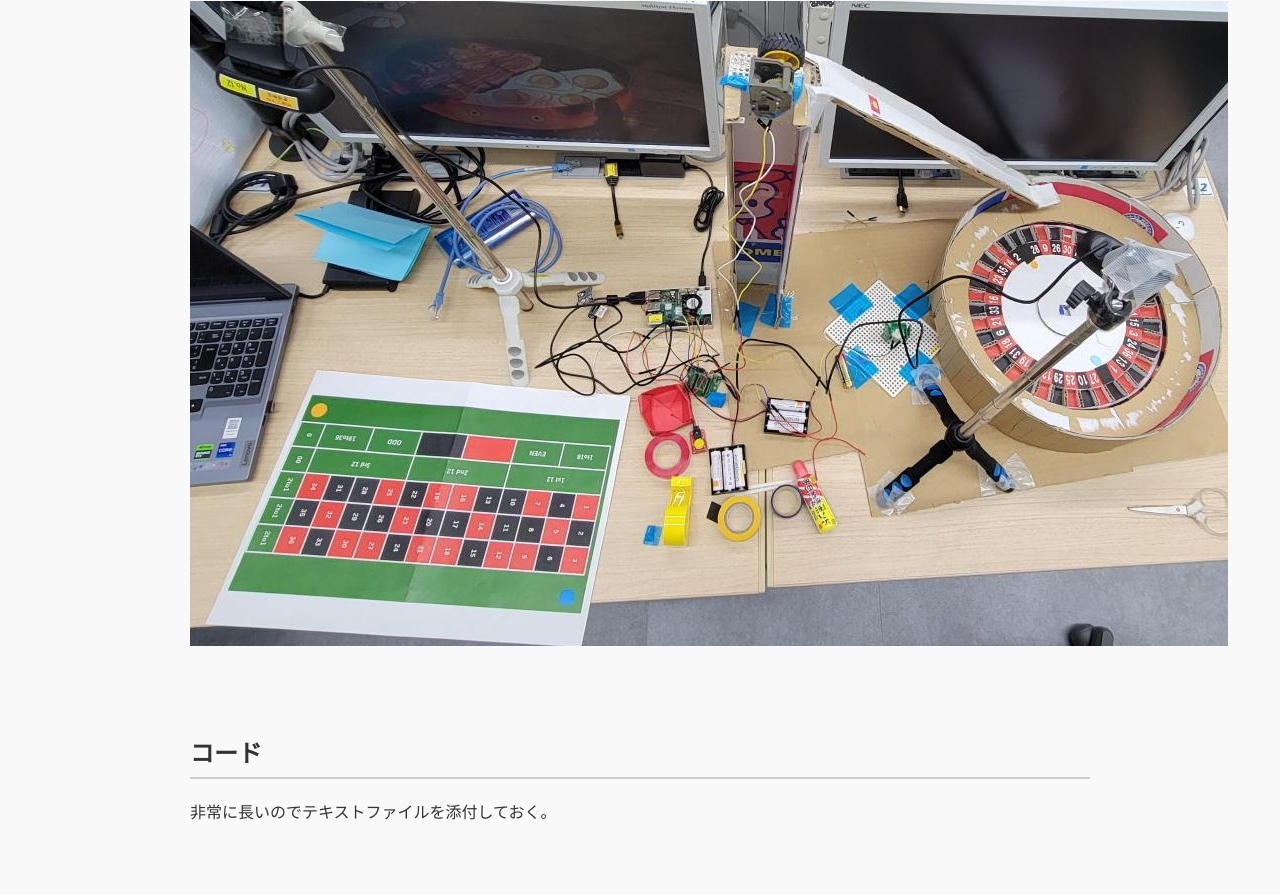
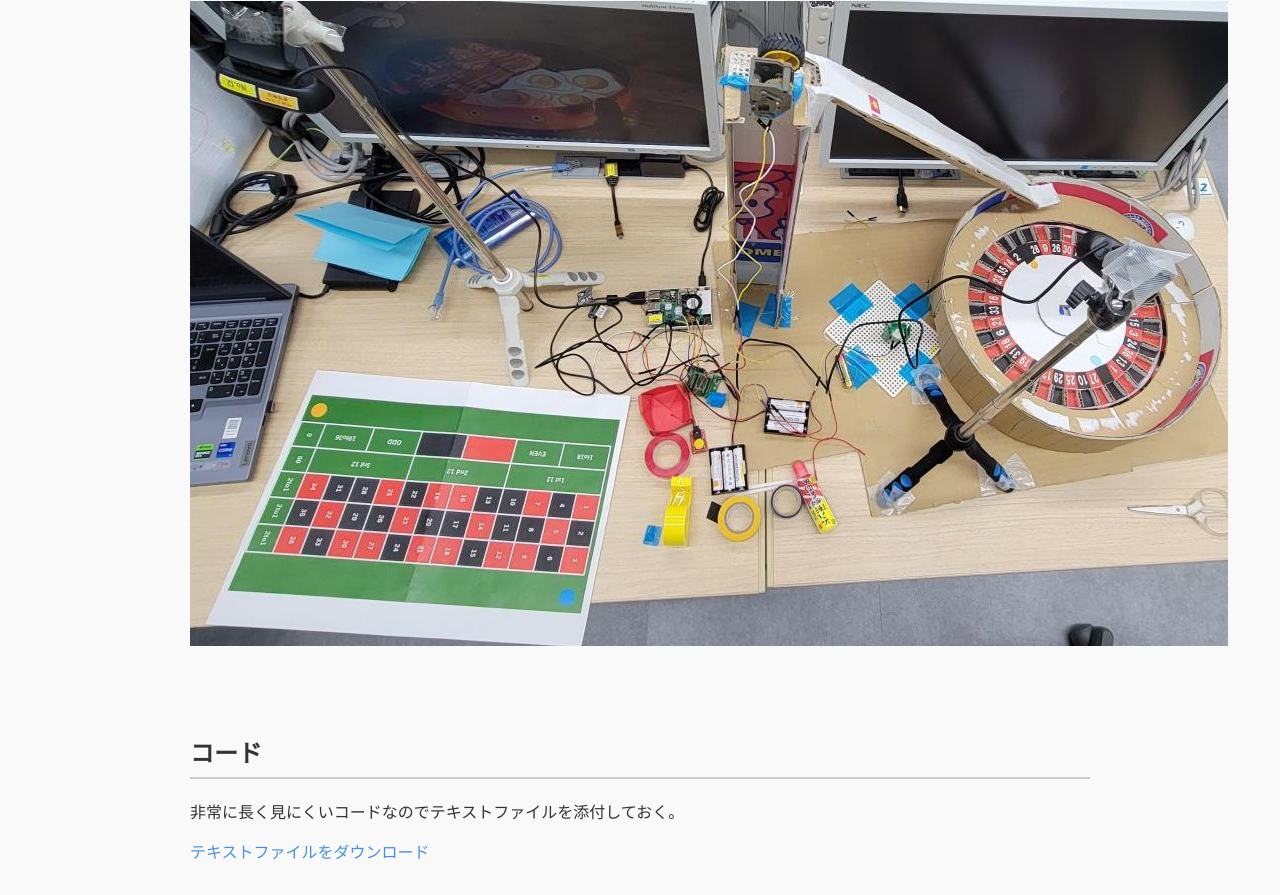
Before and after one commit to Kyuri831/Portfolio, a plain HTML site: page roulette.html in a window 1280 px wide. Shown: the part 349-1244 px from the top of the page. Before the commit the page ends 1220 px from the top, so only its background shows below. Drawn offline with Linux system fonts and the light colour scheme.

Commit message:
Update roulette.html

```diff
--- a/roulette.html
+++ b/roulette.html
@@ -55,6 +55,7 @@
   </section>
   <section id="code">
     <h2>コード</h2>
-    <p>非常に長いのでテキストファイルを添付しておく。</p>
+    <p>非常に長く見にくいコードなのでテキストファイルを添付しておく。</p>
+    <a href="ルーレット.txt" download>テキストファイルをダウンロード</a>
   </section>
 </body>
```
